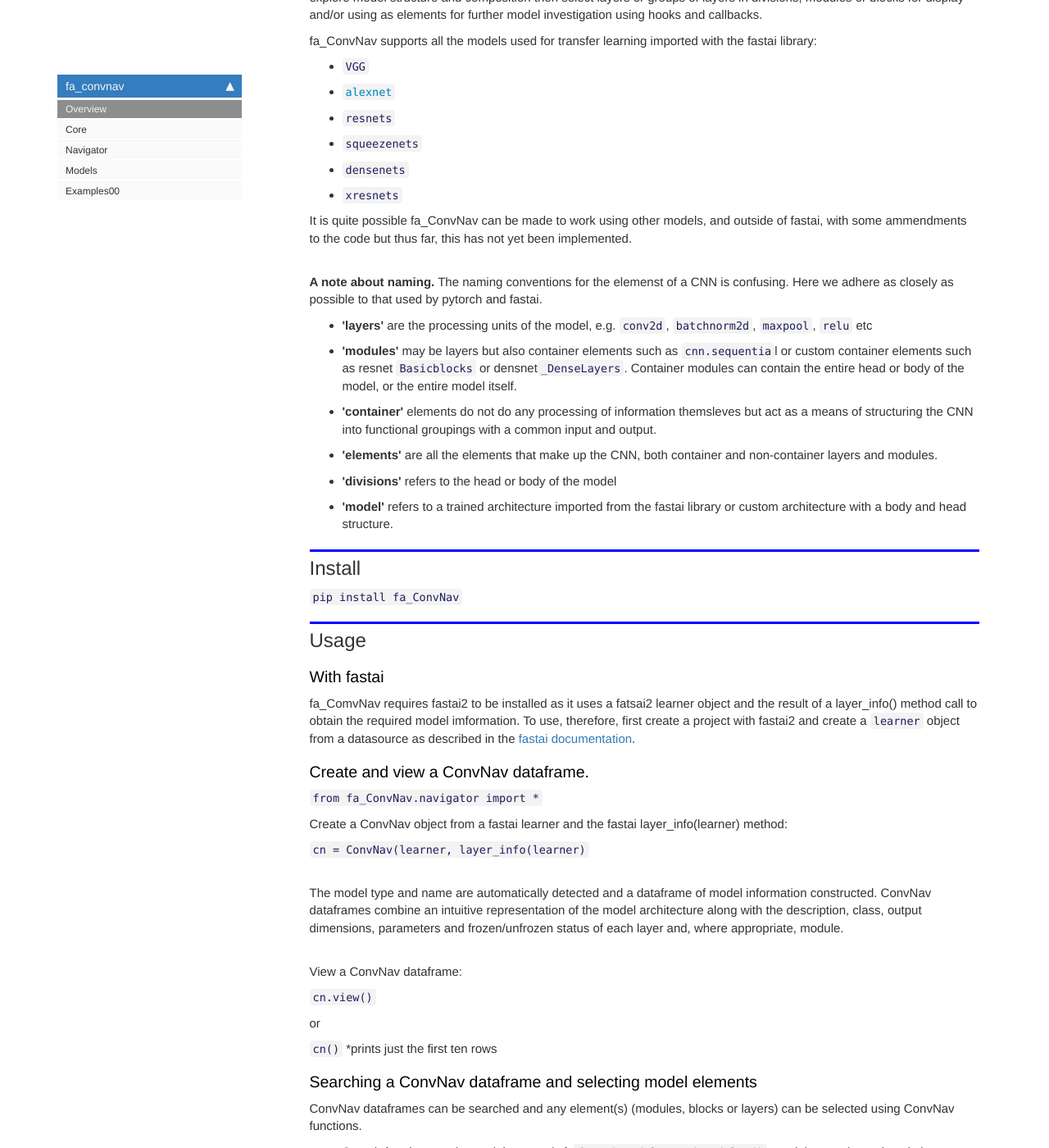
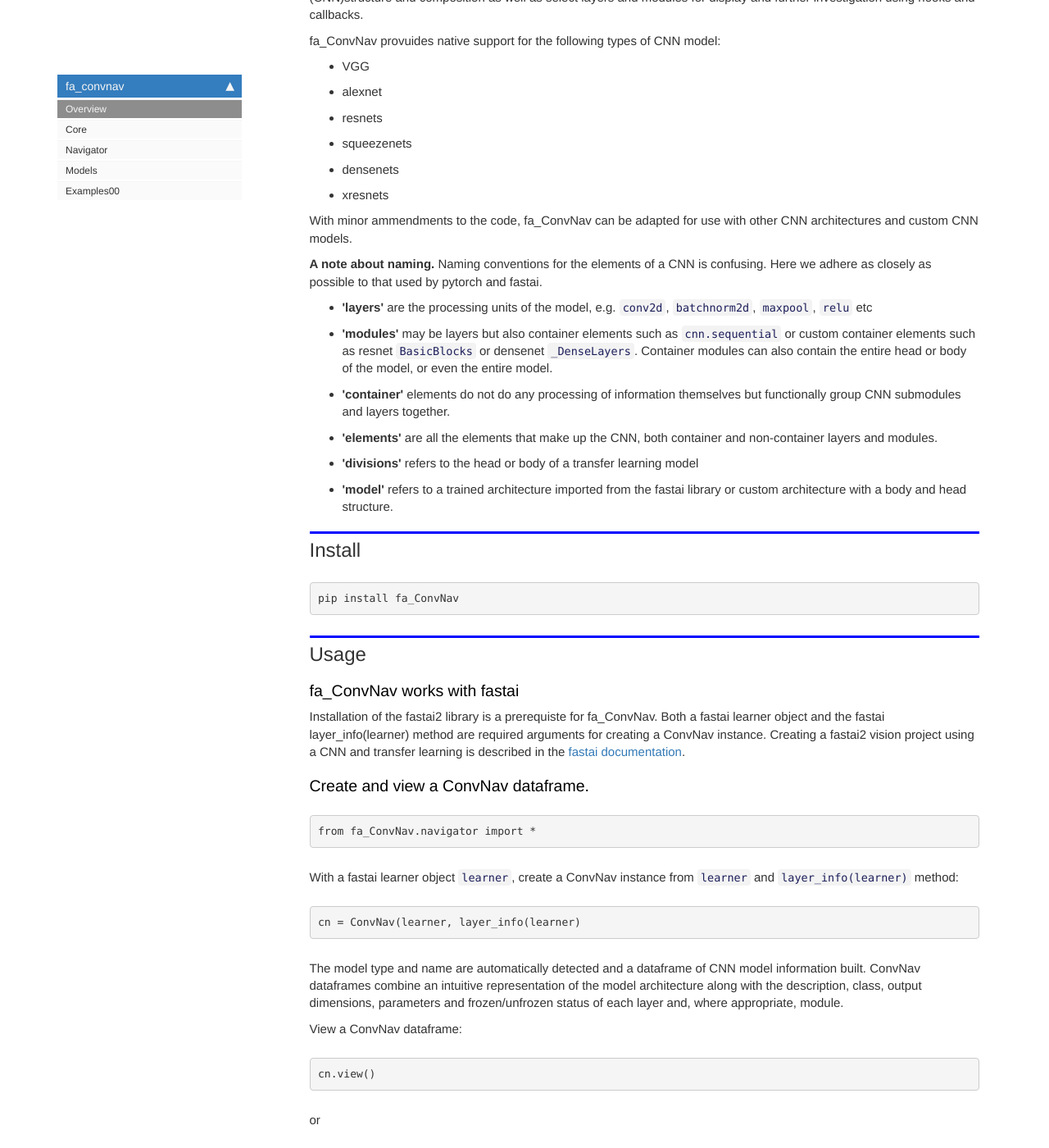
Before and after one commit to hallmx/fa_convnav, a Jekyll site: the page built from docs/index.html, in a window 1280 px wide and 1400 px high, scrolled down 513 px. Shown: the whole window at 82% size. Built offline with Jekyll 4.4.1, drawn with Linux system fonts in a browser that asks for light colours; nearby versions of some CDN libraries; comment, search, counter and statistics services are not loaded; some of the changed text lies outside the part shown.

Commit message:
documentation updated in index.ipynb. 'Head' attribute changed to 'top' in CNDFView to aid clarity

```diff
--- a/docs/index.html
+++ b/docs/index.html
@@ -25,25 +25,24 @@
 </div>
 <div class="cell border-box-sizing text_cell rendered"><div class="inner_cell">
 <div class="text_cell_render border-box-sizing rendered_html">
-<p>fa_ConvNav works with the fastai deep learning library. It allows users to create a dataframe representation of a model to explore model structure and composition then select layers or groups of layers in divisions, modules or blocks for display and/or using as elements for further model investigation using hooks and callbacks.</p>
-<p>fa_ConvNav supports all the models used for transfer learning imported with the fastai library:</p>
+<p>fa_ConvNav works with the fastai deep learning library, allowing users to explore convolutional neural network (CNN)structure and composition as well as select layers and modules for display and further investigation using hooks and callbacks.</p>
+<p>fa_ConvNav provuides native support for the following types of CNN model:</p>
 <ul>
-<li><code>VGG</code></li>
-<li><a href="/fa_convnav/models#alexnet"><code>alexnet</code></a></li>
-<li><code>resnets</code></li>
-<li><code>squeezenets</code></li>
-<li><code>densenets</code></li>
-<li><code>xresnets</code></li>
+<li>VGG</li>
+<li>alexnet</li>
+<li>resnets</li>
+<li>squeezenets</li>
+<li>densenets</li>
+<li>xresnets</li>
 </ul>
-<p>It is quite possible fa_ConvNav can be made to work using other models, and outside of fastai, with some ammendments to the code but thus far, this has not yet been implemented.
-<br /><br /></p>
-<p><strong>A note about naming.</strong> The naming conventions for the elemenst of a CNN is confusing. Here we adhere as closely as possible to that used by pytorch and fastai.</p>
+<p>With minor ammendments to the code, fa_ConvNav can be adapted for use with other CNN architectures and custom CNN models.</p>
+<p><strong>A note about naming.</strong> Naming conventions for the elements of a CNN is confusing. Here we adhere as closely as possible to that used by pytorch and fastai.</p>
 <ul>
 <li><strong>'layers'</strong> are the processing units of the model, e.g. <code>conv2d</code>, <code>batchnorm2d</code>, <code>maxpool</code>, <code>relu</code> etc</li>
-<li><strong>'modules'</strong> may be layers but also container elements such as <code>cnn.sequentia</code>l or custom container elements such as resnet <code>Basicblocks</code> or densnet<code>_DenseLayers</code>. Container modules can contain the entire head or body of the model, or the entire model itself.</li>
-<li><strong>'container'</strong> elements do not do any processing of information themsleves but act as a means of structuring the CNN into functional groupings with a common input and output. </li>
+<li><strong>'modules'</strong> may be layers but also container elements such as <code>cnn.sequential</code> or custom container elements such as resnet <code>BasicBlocks</code> or densenet <code>_DenseLayers</code>. Container modules can also contain the entire head or body of the model, or even the entire model.</li>
+<li><strong>'container'</strong> elements do not do any processing of information themselves but functionally group CNN submodules and layers together.</li>
 <li><strong>'elements'</strong> are all the elements that make up the CNN, both container and non-container layers and modules.</li>
-<li><strong>'divisions'</strong> refers to the head or body of the model</li>
+<li><strong>'divisions'</strong> refers to the head or body of a transfer learning model</li>
 <li><strong>'model'</strong> refers to a trained architecture imported from the fastai library or custom architecture with a body and head structure. </li>
 </ul>
 
@@ -58,7 +57,8 @@
 </div>
 <div class="cell border-box-sizing text_cell rendered"><div class="inner_cell">
 <div class="text_cell_render border-box-sizing rendered_html">
-<p><code>pip install fa_ConvNav</code></p>
+
+<pre><code>pip install fa_ConvNav</code></pre>
 
 </div>
 </div>
@@ -71,7 +71,7 @@
 </div>
 <div class="cell border-box-sizing text_cell rendered"><div class="inner_cell">
 <div class="text_cell_render border-box-sizing rendered_html">
-<h3 id="With-fastai">With fastai<a class="anchor-link" href="#With-fastai">&#182;</a></h3><p>fa_ComvNav requires fastai2 to be installed as it uses a fatsai2 learner object and the result of a layer_info() method call to obtain the required model imformation. To use, therefore, first create a project with fastai2 and create a <code>learner</code> object from a datasource as described in the <a href="https://dev.fast.ai/">fastai documentation</a>.</p>
+<h3 id="fa_ConvNav-works-with-fastai">fa_ConvNav works with fastai<a class="anchor-link" href="#fa_ConvNav-works-with-fastai">&#182;</a></h3><p>Installation of the fastai2 library is a prerequiste for fa_ConvNav. Both a fastai learner object and the fastai layer_info(learner) method are required arguments for creating a ConvNav instance. Creating a fastai2 vision project using a CNN and transfer learning is described in the <a href="https://dev.fast.ai/">fastai documentation</a>.</p>
 
 </div>
 </div>
@@ -84,22 +84,24 @@
 </div>
 <div class="cell border-box-sizing text_cell rendered"><div class="inner_cell">
 <div class="text_cell_render border-box-sizing rendered_html">
-<p><code>from fa_ConvNav.navigator import *</code></p>
+
+<pre><code>from fa_ConvNav.navigator import *</code></pre>
 
 </div>
 </div>
 </div>
 <div class="cell border-box-sizing text_cell rendered"><div class="inner_cell">
 <div class="text_cell_render border-box-sizing rendered_html">
-<p>Create a ConvNav object from a fastai learner and the fastai layer_info(learner) method:</p>
-<p><code>cn = ConvNav(learner, layer_info(learner)</code>
-<br /><br /></p>
-<p>The model type and name are automatically detected and a dataframe of model information constructed. ConvNav dataframes combine an intuitive representation of the model architecture along with the description, class, output dimensions, parameters and frozen/unfrozen status of each layer and, where appropriate, module.
-<br /><br /></p>
+<p>With a fastai learner object <code>learner</code>, create a ConvNav instance from <code>learner</code> and <code>layer_info(learner)</code> method:</p>
+
+<pre><code>cn = ConvNav(learner, layer_info(learner)</code></pre>
+<p>The model type and name are automatically detected and a dataframe of CNN model information built. ConvNav dataframes combine an intuitive representation of the model architecture along with the description, class, output dimensions, parameters and frozen/unfrozen status of each layer and, where appropriate, module.</p>
 <p>View a ConvNav dataframe:</p>
-<p><code>cn.view()</code></p>
+
+<pre><code>cn.view()</code></pre>
 <p>or</p>
-<p><code>cn()</code>  *prints just the first ten rows</p>
+
+<pre><code>cn() *prints just the first ten rows</code></pre>
 
 </div>
 </div>
@@ -119,15 +121,16 @@
 <li>View summaries of model head and body </li>
 </ul>
 <p>For example,</p>
-<p><code>cn.search('0.0.2', exact+True)</code></p>
+
+<pre><code>cn.search('0.0.2', exact+True)</code></pre>
 <p>Searches for the module with module_name '0.0.2'.</p>
-<p><code>cn.spread(req='conv', num=8)</code></p>
+
+<pre><code>cn.spread(req='conv', num=8)</code></pre>
 <p>Returns eight conv2d layers equally spaced across the model body.</p>
-<p><code>cn.divs</code></p>
+
+<pre><code>cn.divs</code></pre>
 <p>Prints summary information for the major divisions of the model - the body and head.</p>
-<blockquote><blockquote><p>Where specific selections are made the selection is dipslayed as a dataframe and the element objects are returned for use with hooks and callbacks.</p>
-</blockquote>
-</blockquote>
+<p>Where specific selections are made the selection is dipslayed as a dataframe and the element objects are returned for use with hooks and callbacks.</p>
 
 </div>
 </div>
```
Also changed, not shown: other parts of docs/index.html (+1 -1 lines), docs/navigator.html (+19 -35 lines), fa_convnav/navigator.py (+2 -6 lines), README.md, 2 other files.
